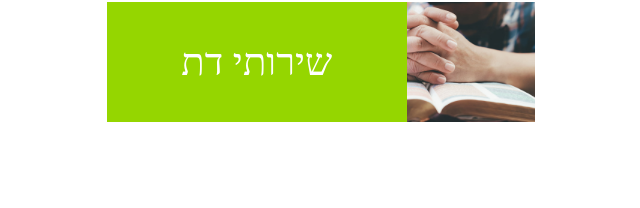
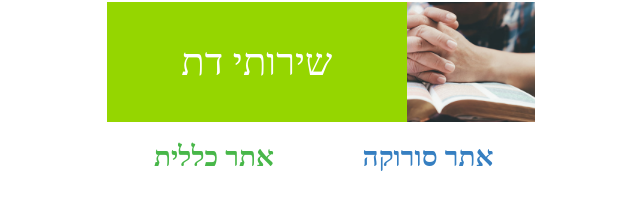
Before and after one commit to binyaalex/soroka, a React (Create React App) app: page / in a window 1280 px wide. Shown: the part 598-806 px from the top of the page, without its empty margins (319-959 px from the left). Built offline with nearby package versions, Linux system fonts and the light colour scheme.

Commit message:
make footer

```diff
--- a/src/App.css
+++ b/src/App.css
@@ -13,15 +13,20 @@
   flex-direction: column;
   align-items: center;
   max-width: 428px;
+  /* width: 100%; */
   font-family: assistant;
   margin: auto;
+}
+
+.page {
+  width: 100%;
 }
 
 .mainPage {
   display: flex;
   flex-direction: column;
   align-items: center;
-  margin-bottom: 100px;
+  /* margin-bottom: 100px; */
   height: 100%;
   width: 100%;
 }
@@ -44,6 +49,7 @@
 
 .mainSquare {
   height: 120px;
+  width: 100%;
   display: flex;
   margin-bottom: 5px;
 }
@@ -72,3 +78,35 @@
   font-size: 3vw;
   /* font-size: 25px; */
 }
+
+footer {
+  width: 100%;
+  height: 60px;
+  display: flex;
+}
+
+footer > a {
+  width: 50%;
+  height: 100%;
+  display: flex;
+  justify-content: center;
+  align-items: center;
+  font-size: 28px;
+  text-decoration: none;
+  font-weight: 600;
+}
+
+.clalit {
+  color: var(--green);
+}
+
+
+.soroka {
+  color: var(--blue);
+}
+
+@media only screen and (max-width: 500px) {
+  .mainSquareText {
+    font-size: 32px;
+  }
+}
--- a/src/components/main/Main.js
+++ b/src/components/main/Main.js
@@ -1,3 +1,5 @@
+import { Link } from 'react-router-dom'
+
 import general from '../../assets/images/general.jpg'
 import lifestyle from '../../assets/images/lifestyle.png'
 import patient from '../../assets/images/patient.jpg'
@@ -62,6 +64,10 @@ const Main = () => {
                         />
                     )
                 })}
+                <footer>
+                    <a className='clalit' href="https://www.clalit.co.il" >אתר כללית</a>
+                    <a className='soroka' href="https://www.clalit.co.il" >אתר סורוקה</a>
+                </footer>
             </main>
         </>
     )
```
